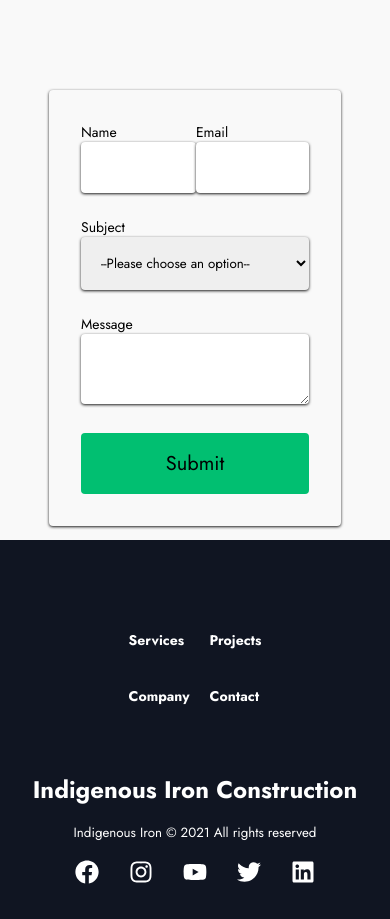
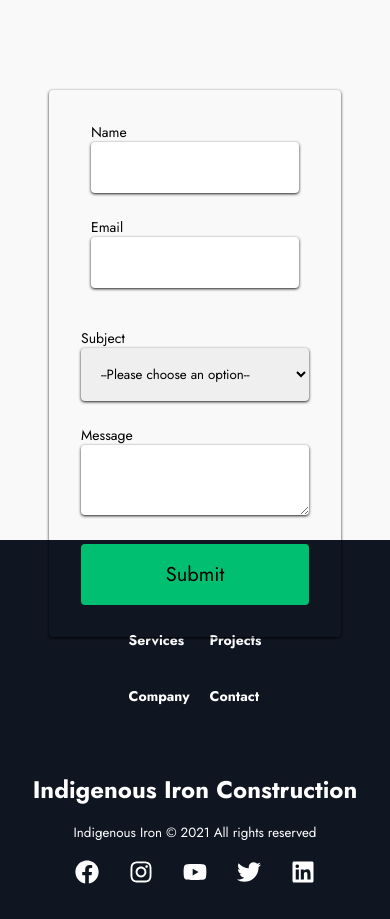
Before and after one commit to manyfranks/React-SPA, a React (Create React App) app: page / in a window 390 px wide. Shown: the part 5740-6659 px from the top of the page. Built offline with nearby package versions, Linux system fonts and the light colour scheme.

Commit message:
mobile view css changes

```diff
--- a/src/components/ContactForm/FormElement.js
+++ b/src/components/ContactForm/FormElement.js
@@ -97,6 +97,12 @@ export const FormH1 = styled.h1`
 export const FormRow = styled.div`
     display: flex;
     justify-content: space-between;
+    margin-bottom: 16px;
+    padding: 0 10px;
+
+    @media screen and (max-width: 768px) {
+        flex-direction: column;
+    }
 `;
 
 export const HalfWidthInput = styled.input`
@@ -104,9 +110,13 @@ export const HalfWidthInput = styled.input`
     margin-bottom: 16px;
     border: none;
     border-radius: 4px;
-    box-shadow: 0 1px 3px rgba(0,0,0,0.9); // match Form box-shadow
-    width: 100%;
+    box-shadow: 0 1px 3px rgba(0,0,0,0.9);
+    width: 48%;
     box-sizing: border-box;
+
+    @media screen and (max-width: 768px) {
+        width: 100%;
+    }
 `;
 
 export const InfoContainer = styled.div`
```
